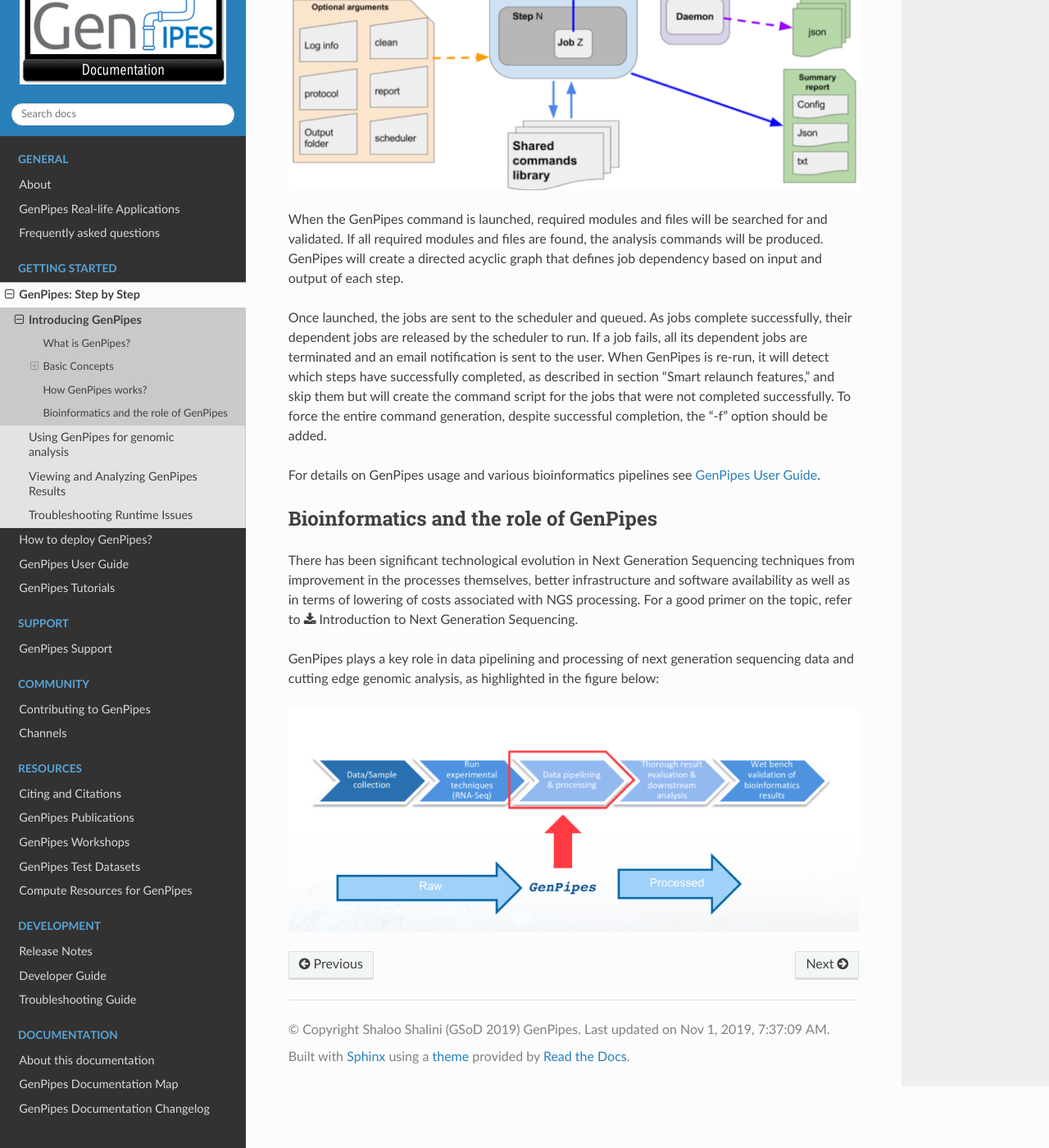
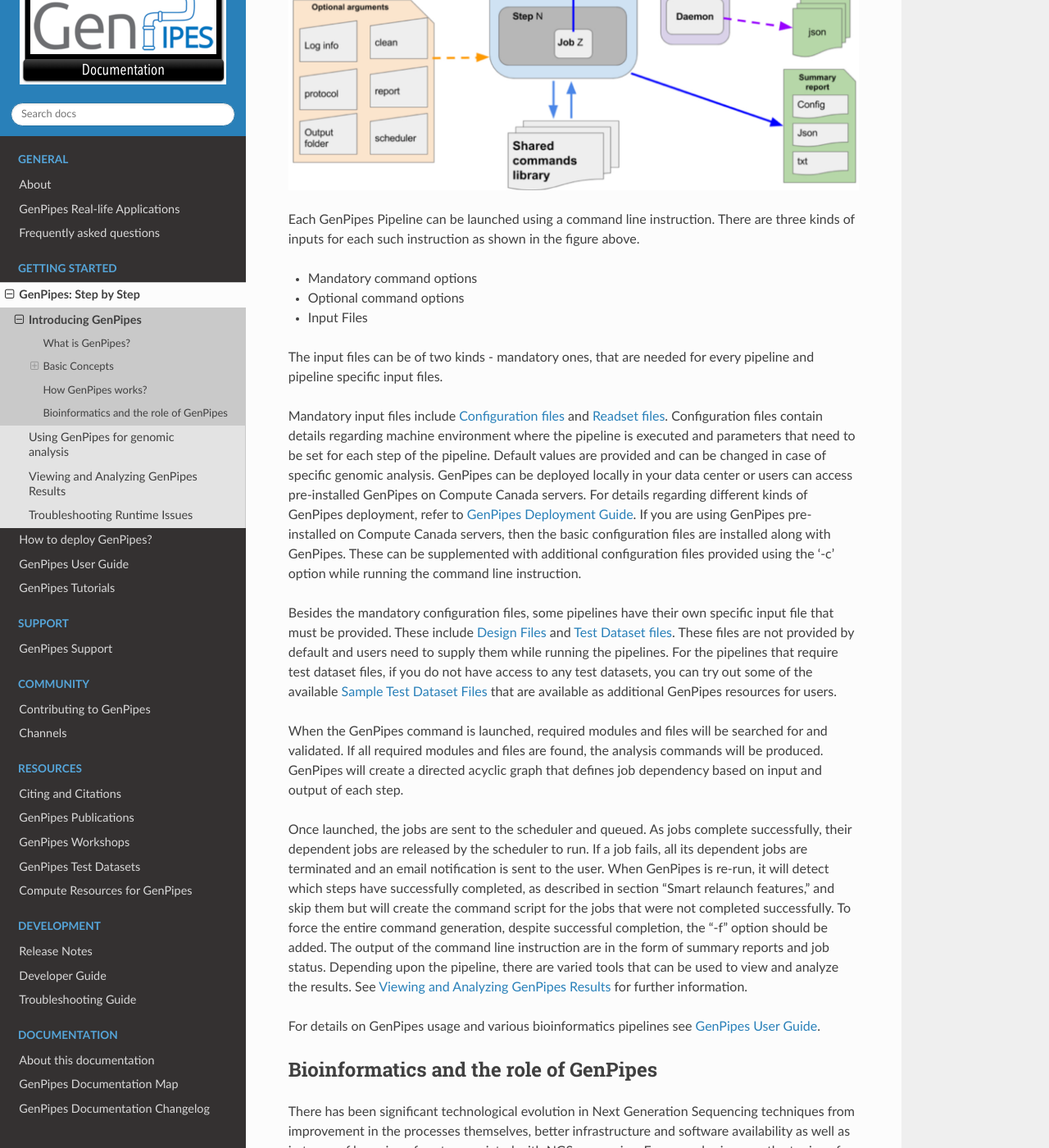
Before and after one commit to c3g/GenPipes_Docs, a Sphinx documentation site: the page built from docs/source/get-started/what_is_genpipes.rst, in a window 1280 px wide and 1400 px high, scrolled down 3095 px. Shown: the whole window at 82% size. Built offline with Sphinx 7.4.7 and the Read the Docs theme 2.0.0, drawn with Linux system fonts in a browser that asks for light colours; formulas are drawn with MathJax 3; the version number could not be read and is left out; some of the changed text lies outside the part shown.

Commit message:
Addressed feedback regarding about section, step-by-step section, tutorial section and typos - fixes #67

```diff
--- a/docs/source/about/target_audience.rst
+++ b/docs/source/about/target_audience.rst
@@ -14,7 +14,7 @@
 
    .. tab:: End-Users
 
-      Researchers and analysts working in bioinformatics and gene-sequencing computational processing.
+      Researchers and analysts working in bioinformatics and gene-sequencing computational processing. GenPipes strength lies in its simple interface that makes it very easy for students and researchers in need of sophisticated, yet easy to use bioinformatics workflow management tool with built-in pipelines for various genomic analyses.
 
    .. tab:: Developers
 
--- a/docs/source/get-started/what_is_genpipes.rst
+++ b/docs/source/get-started/what_is_genpipes.rst
@@ -83,9 +83,22 @@
 
 .. image:: /img/gp_working.png
 
+Each GenPipes Pipeline can be launched using a command line instruction. There are three kinds of inputs for each such instruction as shown in the figure above.
+
+* Mandatory command options
+* Optional command options
+* Input Files
+
+The input files can be of two kinds - mandatory ones, that are needed for every pipeline and pipeline specific input files.
+
+Mandatory input files include :ref:`Configuration files<docs_config_ini_file>` and :ref:`Readset files<docs_readset_file>`. Configuration files contain details regarding machine environment where the pipeline is executed and parameters that need to be set for each step of the pipeline. Default values are provided and can be changed in case of specific genomic analysis. GenPipes can be deployed locally in your data center or users can access pre-installed GenPipes on Compute Canada servers.  For details regarding different kinds of GenPipes deployment, refer to :ref:`GenPipes Deployment Guide<docs_how_to_deploy_genpipes>`. If you are using GenPipes pre-installed on Compute Canada servers, then the basic configuration files are installed along with GenPipes. These can be supplemented with additional configuration files provided using the '-c' option while running the command line instruction.
+
+Besides the mandatory configuration files, some pipelines have their own specific input file that must be provided. These include :ref:`Design Files<docs_design_file>` and :ref:`Test Dataset files<docs_testdatasets>`. These files are not provided by default and users need to supply them while running the pipelines. For the pipelines that require test dataset files, if you do not have access to any test datasets, you can try out some of the available :ref:`Sample Test Dataset Files<docs_testdatasets>` that are available as additional GenPipes resources for users.
+
 When the GenPipes command is launched, required modules and files will be searched for and validated. If all required modules and files are found, the analysis commands will be produced. GenPipes will create a directed acyclic graph that defines job dependency based on input and output of each step.
 
 Once launched, the jobs are sent to the scheduler and queued. As jobs complete successfully, their dependent jobs are released by the scheduler to run. If a job fails, all its dependent jobs are terminated and an email notification is sent to the user. When GenPipes is re-run, it will detect which steps have successfully completed, as described in section “Smart relaunch features,” and skip them but will create the command script for the jobs that were not completed successfully. To force the entire command generation, despite successful completion, the “-f” option should be added.
+The output of the command line instruction are in the form of summary reports and job status. Depending upon the pipeline, there are varied tools that can be used to view and analyze the results.  See :ref:`Viewing and Analyzing GenPipes Results<docs_gp_job_results>` for further information.
 
 For details on GenPipes usage and various bioinformatics pipelines see :ref:`GenPipes User Guide<docs_user_guide>`.
 
--- a/docs/source/index.rst
+++ b/docs/source/index.rst
@@ -10,7 +10,7 @@
 Welcome to the GenPipes Documentation!
 ----------------------------------------
 
-GenPipes is a flexible Python-based framework that facilitates the development and deployment of multi-step genomic workflows, optimized for High-Performance Computing (HPC) clusters and the cloud.  It offers open sourced 12 validated and scalable pipelines for various genomics applications.
+GenPipes is a flexible Python-based framework that facilitates the development and deployment of multi-step genomic workflows, optimized for High-Performance Computing (HPC) clusters and the cloud.  It offers 12 open source, validated and scalable pipelines for various genomics applications.
 
 GenPipes documentation is organized to address the needs of new users as well as seasoned users and contributors. :ref:`Documenatation Map<docs_genpipes_archmap>` provides details on how this documentation is organized.
 
--- a/docs/source/tutorials/genpipes_tutorial.rst
+++ b/docs/source/tutorials/genpipes_tutorial.rst
@@ -245,8 +245,8 @@
     Readset file, the Design file is not required by every pipeline. To check whether the pipeline
     you are interested in requires a Design file and to understand the format of the file, read the specific help pages for your pipeline of interest.
 
-Running GenPipes on Cedar or Graham:
-------------------------------------
+Running GenPipes on Compute Canada Servers:
+---------------------------------------------
 
 Guillimin, unlike Cedar, Graham and now Mammouth (mp2b), use the PBS scheduler. To use GenPipes on Guillimin, don’t forget to add the **“-j pbs”** option (default is -j Slurm).
 
```
Also changed, not shown: other parts of docs/source/get-started/what_is_genpipes.rst (+1 -1 lines), docs/source/about/index.rst (+6 -3 lines).
